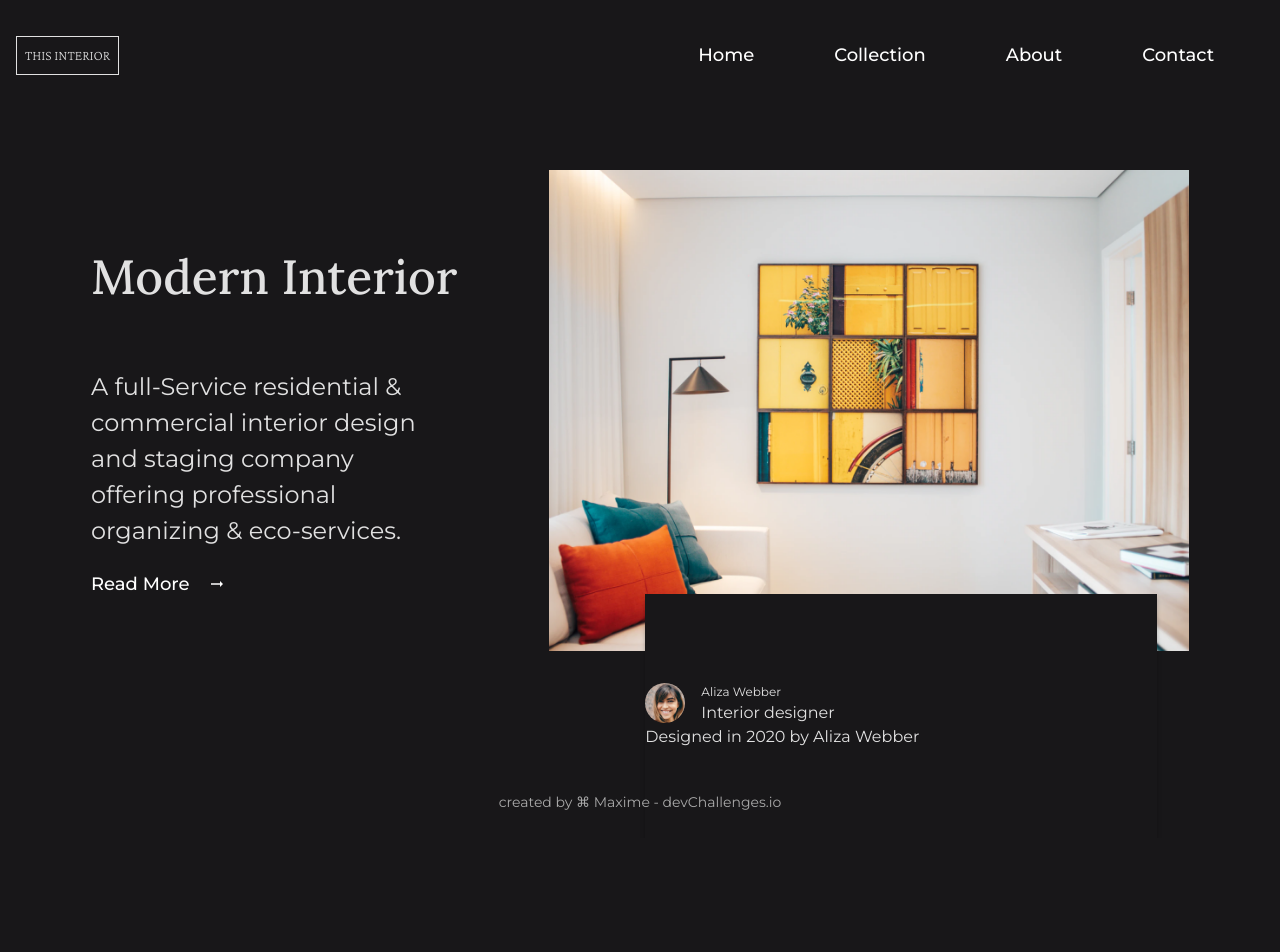
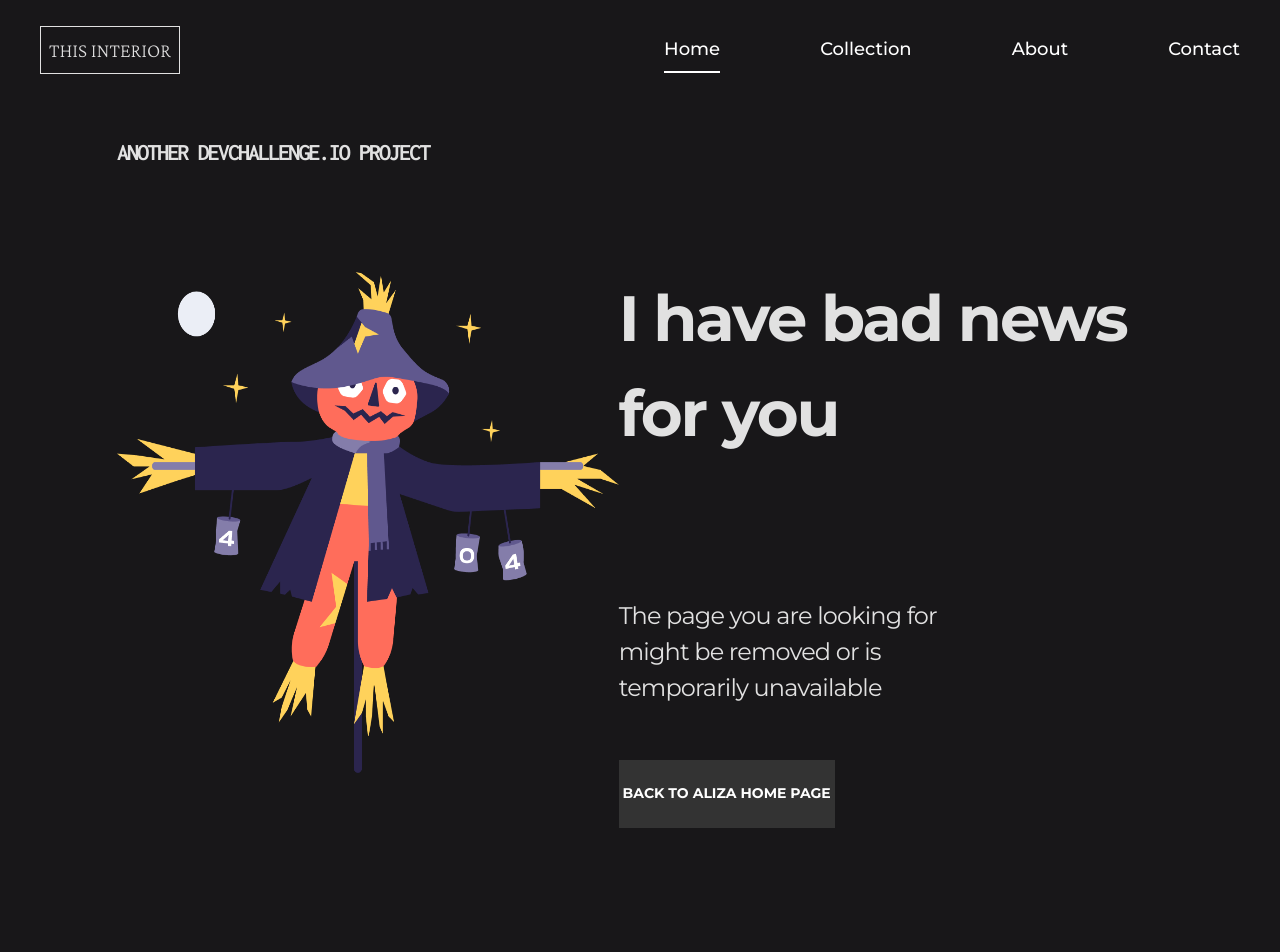
Before and after one commit to maax6/vite-designer, a React (Vite) app: page /About in a window 1280 px wide. Shown: the top 952 px of the page. Before the commit the page ends 838 px from the top, so only its background shows below. Built offline with nearby package versions, Linux system fonts and the light colour scheme.

Commit message:
🐱‍🐉Added <Error/> and Fixed welcome.card
🐓

```diff
--- /dev/null
+++ b/src/Components/Error/_error.scss
@@ -0,0 +1,149 @@
+/*--- Error ---*/
+@import url('https://fonts.googleapis.com/css2?family=Inconsolata:wght@700&family=Montserrat:wght@500&display=swap');
+@mixin media-query($key) {
+  $size: map-get($breakpoints, $key);
+  @media only screen and (min-width: $size) {
+     @content;
+  }
+}
+$breakpoints: (
+   small: 576px,
+   medium: 768px,
+   large: 992px,
+   xlarge: 1200px,
+);
+.wrapper-404 {
+  display: flex;
+  flex-direction: column;
+  padding: 20px 24px;
+  min-height: 100vh;
+  // justify-content: space-between;
+  @include media-query(large) {
+    padding: 40px 77px 20px;
+  }
+}
+.notFound {
+  font-family: 'Inconsolata';
+  font-style: normal;
+  font-weight: 700;
+  font-size: 24px;
+  line-height: 25px;
+
+  letter-spacing: -0.08em;
+  padding-bottom: 60px;
+  @include media-query(large) {
+    padding-bottom: 0;
+  }
+
+}
+.main {
+  display: flex;
+  flex-direction: column;
+  justify-content: space-between;
+  min-height: 100%;
+}
+.flexContainer {
+  display: flex;
+  flex-direction: column;
+  align-items: center;
+  justify-content: center;
+  flex-grow: 1; //height100%
+  @include media-query(large) {
+    flex-direction: row;
+    max-width: 100%;
+    padding: 0;
+  }
+}
+.panoramic {
+  display: flex;
+  flex:1;
+  flex-direction: column;
+  justify-content: space-around;
+  @include media-query(large) {
+    flex-direction: row;
+    max-width: 100%;
+    max-width: 1440px;
+  }
+}
+  .scarecrow {
+    display: flex;
+    justify-content: center;
+    flex-shrink: 2;
+    align-items: center;
+  @include media-query(large) {
+  }
+  &__img {
+    width: 100%;
+    aspect-ratio: 1/1;
+    max-height: 530px;
+    @include media-query(large) {
+      max-height: none;
+    }
+  }
+}
+
+.badNews {
+  display: flex;
+  flex-grow:2;
+  flex-direction: column;
+  justify-content: space-around;
+  gap: 30px;
+  @include media-query(large) {
+    justify-content: space-between;
+    flex-grow: 0;
+  }
+  &__texts {
+    display: flex;
+    flex-direction: column;
+    justify-content: start;
+    gap: 60px;
+    &__title {
+      font-size: 45px;
+      line-height: 71px;
+      letter-spacing: -0.035em;
+      @include media-query(large) {
+        font-weight: 700;
+        font-size: 64px;
+        line-height: 95px;
+      }
+    }
+    &__speech {
+      font-size: 18px;
+      line-height: 27px;
+      letter-spacing: -0.035em;
+      max-width: 380px;
+      flex-grow: 2;
+      @include media-query(large) {
+        font-size: 24px;
+        line-height: 36px;
+      }
+    }
+  }
+  &__btn {
+    min-height: 68px;
+    display: flex;
+    flex-direction: column;
+    justify-content: center;
+    align-items: center;
+    max-width: 216px;
+    font-size: 14px;
+    font-weight: 700;
+    background-color: #333333;
+    color: #ffffff;
+    text-decoration: none;
+    &__txt {
+      text-align: center;
+    }
+  }
+}
+.text-footer {
+  font-family: 'Montserrat';
+  width: 100%;
+  text-align: center;
+  font-size: 14px;
+  line-height: 17px;
+  // position: fixed;
+  // bottom: 0;
+  // left: 0px;
+}
+/*--- Fin Error ---*/
--- /dev/null
+++ b/src/Components/Error/index.jsx
@@ -0,0 +1,34 @@
+import scarecrow from './Scarecrow.png'
+import './_error.scss'
+export function Error() {
+  return (
+    <div className="wrapper-404">
+      <header className="notFound">
+        <strong>ANOTHER DEVCHALLENGE.IO PROJECT</strong>
+      </header>
+
+      <div className="flexContainer">
+        <div className="panoramic">
+          <div className="scarecrow">
+            <img className="scarecrow__img" src={scarecrow} alt="épouvantail" />
+          </div>
+          <section className="badNews">
+            <div className="badNews__texts">
+              <h1 className="badNews__texts__title">
+                {' '}
+                I have bad news for you
+              </h1>
+              <p className="badNews__texts__speech">
+                The page you are looking for might be removed or is temporarily
+                unavailable
+              </p>
+            </div>
+            <a href="/" className="badNews__btn">
+              <span className="badNews__btn__txt">BACK TO ALIZA HOME PAGE</span>
+            </a>
+          </section>
+        </div>
+      </div>
+    </div>
+  )
+}
--- a/src/Components/Footer/_footer.scss
+++ b/src/Components/Footer/_footer.scss
@@ -1,13 +1,14 @@
 footer {
 	position: absolute;
-    bottom: 0;
+    bottom: -60px;
 	left: 0;
 	right:0;
-    height: 17px;
+    height: 30px;
     font-family: 'Montserrat';
     font-size: 14px;
     text-align: center;
     color: #a9a9a9;
+	 padding-bottom: 20px;
 }
 // test footer https://stackoverflow.com/a/40568544/16081570
 .phantom{
--- a/src/Components/Nav/_nav.scss
+++ b/src/Components/Nav/_nav.scss
@@ -4,6 +4,9 @@
     justify-content: space-between;
     align-items: center;
     font-size: 18px;
+    @media (min-width: 620px) {
+        padding: 50px 0;
+    }
     &__logo {
         font-family: 'Crimson Pro';
         border: 1px solid;
@@ -11,6 +14,12 @@
         padding: 8px;
         text-transform: uppercase;
         margin-right: 40px;
+        @media (min-width: 620px) {
+           font-size: 16px;
+        }
+        @media (min-width: 992px) {
+         font-size: 20px;
+        }
     }
     &__nav {
         display: flex;
@@ -18,8 +27,8 @@
         padding: 0;
         color: #ffffff;
         background-color: #181719;
-        padding: 0 4% 0 0 ;
-        column-gap: 200px;
+        padding: 0 ;
+        column-gap: 100px;
         @media screen and (max-width: 768px) {
             flex-direction: column;
             position: absolute;
@@ -33,9 +42,6 @@
             right: 0;
             display: none;
             gap: 1em;
-        }
-        @media screen and (max-width: 1300px) {
-            gap:80px
         }
         &--active {
             @media screen and (max-width: 768px) {
@@ -70,6 +76,10 @@
         @media screen and (max-width: 768px) {
             display: flex;
         }
+        @media (min-width: 620px) {
+         right: 40px;
+        }
+
         &__burger {
             &,
             &::before,
--- a/src/Components/Nav/index.jsx
+++ b/src/Components/Nav/index.jsx
@@ -4,7 +4,7 @@ import { NavLink } from 'react-router-dom'
 
 export function Nav() {
     const [Open, setOpen] = useState(false)
-    const [activePage, setActivePage] = useState('')
+    const [activePage, setActivePage] = useState('Home')
 
     function toggleMenu() {
         setOpen((prevOpen) => !prevOpen)
--- a/src/Components/Welcome/_welcome.scss
+++ b/src/Components/Welcome/_welcome.scss
@@ -7,7 +7,7 @@
 
     @media (min-width: 992px) {
         flex-direction: row;
-        padding: 75px;
+        padding: 75px 0;
     }
 
     &__presentation {
@@ -56,7 +56,7 @@
     &__portfolio {
         display: flex;
         flex-direction: column;
-        flex: 1.5;
+        flex: 1;
         @media screen and (min-width: 768px) {
             justify-content: center;
         }
@@ -71,14 +71,14 @@
         display: flex;
         flex-direction: column;
         position: absolute;
-        justify-content: center;
+        justify-content: space-around;
         align-items: baseline;
         background-color: #181719;
         box-shadow: 0px 4px 4px rgba(0, 0, 0, 0.25);
         left: 15%;
-        bottom: -180px;
+        bottom: -80px;
         height: 50%;
-
+        padding: 0 5% 0 5%;
         width: 80%;
         &__person {
             display: flex;
@@ -88,17 +88,51 @@
                 border-radius: 50%;
                 height: 40px;
                 width: 40px;
+                @media screen and (min-width: 768px) {
+                    height: 60px;
+                    width: 60px;
+                }
+                @media screen and (min-width: 768px) {
+                    height: 80px;
+                    width: 80px;
+                }
             }
             &__infos {
                 display: flex;
                 flex-direction: column;
-                &__name{
+                justify-content: space-evenly;
+                &__name {
                     font-size: 12px;
+                    @media screen and (min-width: 635px) {
+                        font-size: 14px;
+                    }
+                    @media screen and (min-width: 768px) {
+                        font-size: 18px;
+                    }
                 }
-                &__position{
+                &__position {
+                    color: #828282;
+                    font-family: 'Montserrat';
+                    font-style: normal;
+                    font-weight: 500;
+                    font-size: 10px;
+                    @media screen and (min-width: 768px) {
+                        font-size: 12px;
+                    }
+                    @media screen and (min-width: 768px) {
+                        font-size: 14px;
+                    }
 
                 }
             }
         }
+        &__designedBy {
+            font-family: 'Lora';
+            font-weight: 700;
+            font-size: 18px;
+            @media screen and (min-width: 768px) {
+                font-size: 24px;
+            }
+        }
     }
 }
--- a/src/Pages/Collection/index.jsx
+++ b/src/Pages/Collection/index.jsx
@@ -0,0 +1,4 @@
+import { Error } from "../Components/Error"
+export function Collection(){
+	return <Error />
+}
--- a/src/routes/index.jsx
+++ b/src/routes/index.jsx
@@ -1,6 +1,7 @@
 import { BrowserRouter, Routes, Route } from 'react-router-dom'
 
 import { Home } from '../Pages/Home'
+import { Error } from '../Components/Error'
 import{ LayoutDefault } from '../layouts/Default'
 
 export function Router() {
@@ -10,9 +11,9 @@ export function Router() {
             <Route element={<LayoutDefault />}>
                <Route exact path="/" element={<Home />} />
                <Route path="/Home" element={<Home />} />
-               <Route path="/Collection" element={<Home />} />
-               <Route path="/About" element={<Home />} />
-               <Route path="/Contact" element={<Home />} />
+               <Route path="/Collection" element={<Error />} />
+               <Route path="/About" element={<Error />} />
+               <Route path="/Contact" element={<Error />} />
             </Route>
          </Routes>
       </BrowserRouter>
--- a/src/sass/App.scss
+++ b/src/sass/App.scss
@@ -21,4 +21,10 @@ ul {
     padding: 1rem;
     min-height: 100vh;
     position: relative;
+    @media (min-width: 992px) {
+        padding: 0 75px;
+    }
+    @media (min-width: 620px) {
+        padding: 0 40px;
+    }
 }
```
Also changed, not shown: src/Components/Error/Scarecrow.png (added).
